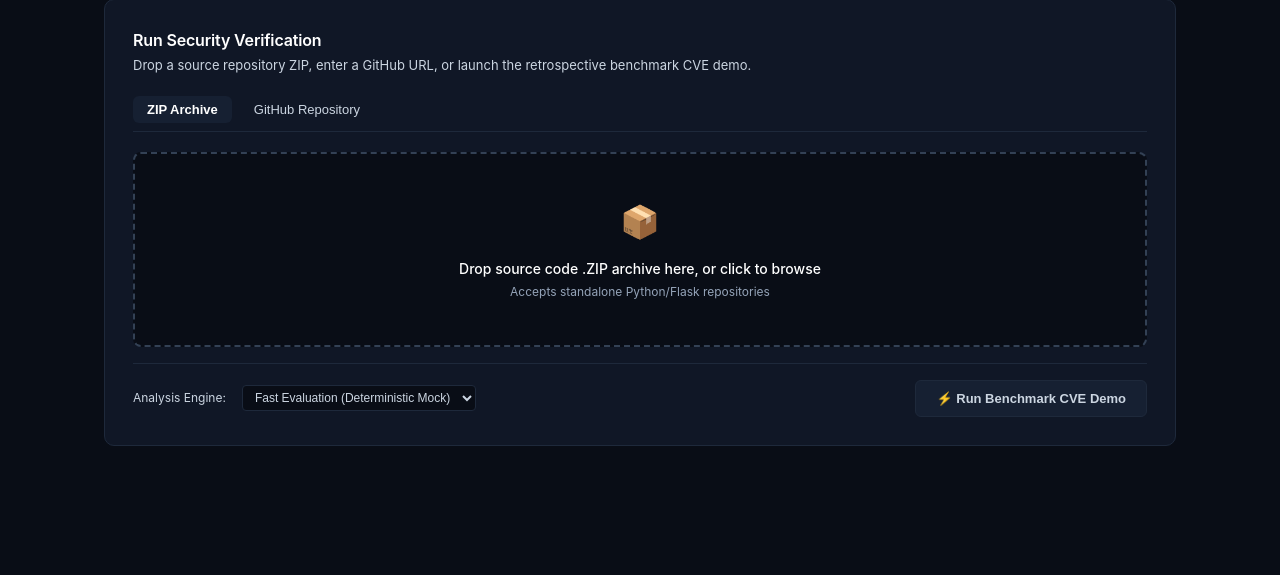
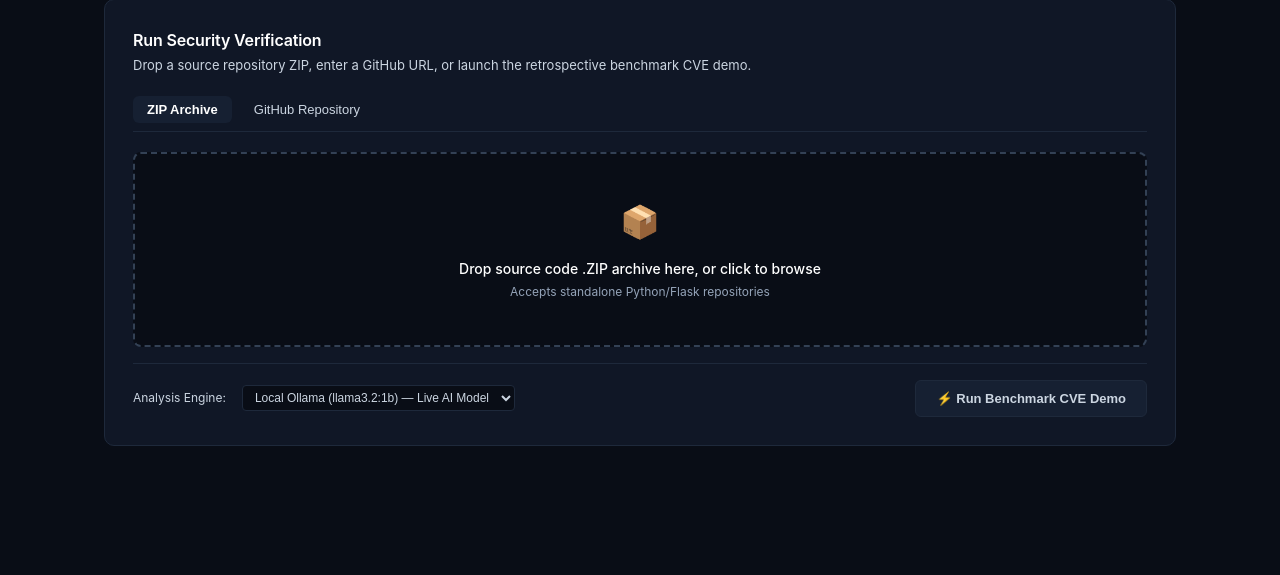
Before and after one commit to AnisHerdev/scanneX, a Flask app: page / in a window 1280 px wide. Shown: the part 98-673 px from the top of the page. Run offline with Flask 3, Linux system fonts and the light colour scheme; parts of the project's set-up code (start-up, migrations or seed data) failed here and were passed over; some libraries are stand-ins or nearby versions.

Commit message:
feat: default web dashboard to live Ollama AI model

```diff
--- a/scannex/web/templates/index.html
+++ b/scannex/web/templates/index.html
@@ -593,8 +593,9 @@
         <div class="options-group">
           <span>Analysis Engine:</span>
           <select id="engine-select" class="select-input">
+            <option value="ollama" selected>Local Ollama (llama3.2:1b) — Live AI Model</option>
+            <option value="gemini">Google Gemini (gemini-2.5-flash)</option>
             <option value="mock">Fast Evaluation (Deterministic Mock)</option>
-            <option value="ollama">Local Ollama (llama3.2:1b)</option>
           </select>
         </div>
         <button class="btn btn-secondary" onclick="startDemoScan()">⚡ Run Benchmark CVE Demo</button>
@@ -694,17 +695,28 @@
       }
     }
 
+    function getEngineConfig() {
+      const engine = document.getElementById('engine-select').value;
+      if (engine === 'gemini') {
+        return { mock: false, model: 'gemini/gemini-2.5-flash' };
+      } else if (engine === 'ollama') {
+        return { mock: false, model: 'ollama/llama3.2:1b' };
+      } else {
+        return { mock: true, model: 'ollama/llama3.2:1b' };
+      }
+    }
+
     function uploadFile(file) {
       if (!file.name.endsWith('.zip')) {
         alert('Please upload a .ZIP archive.');
         return;
       }
       document.getElementById('dropzone-label').innerText = `Uploading & scanning: ${file.name}...`;
+      const config = getEngineConfig();
       const formData = new FormData();
       formData.append('file', file);
-      const isMock = document.getElementById('engine-select').value === 'mock';
-      formData.append('mock', isMock ? 'true' : 'false');
-      formData.append('model', 'ollama/llama3.2:1b');
+      formData.append('mock', config.mock ? 'true' : 'false');
+      formData.append('model', config.model);
 
       fetch('/api/scan/upload', { method: 'POST', body: formData })
         .then(res => res.json())
@@ -723,12 +735,12 @@
         alert('Please enter a GitHub repository URL.');
         return;
       }
-      const isMock = document.getElementById('engine-select').value === 'mock';
+      const config = getEngineConfig();
 
       fetch('/api/scan/github', {
         method: 'POST',
         headers: { 'Content-Type': 'application/json' },
-        body: JSON.stringify({ url: url, mock: isMock, model: 'ollama/llama3.2:1b' })
+        body: JSON.stringify({ url: url, mock: config.mock, model: config.model })
       })
       .then(res => res.json())
       .then(data => {
@@ -741,11 +753,11 @@
     }
 
     function startDemoScan() {
-      const isMock = document.getElementById('engine-select').value === 'mock';
+      const config = getEngineConfig();
       fetch('/api/scan/demo', {
         method: 'POST',
         headers: { 'Content-Type': 'application/json' },
-        body: JSON.stringify({ mock: isMock, model: 'ollama/llama3.2:1b' })
+        body: JSON.stringify({ mock: config.mock, model: config.model })
       })
       .then(res => res.json())
       .then(data => {
```
